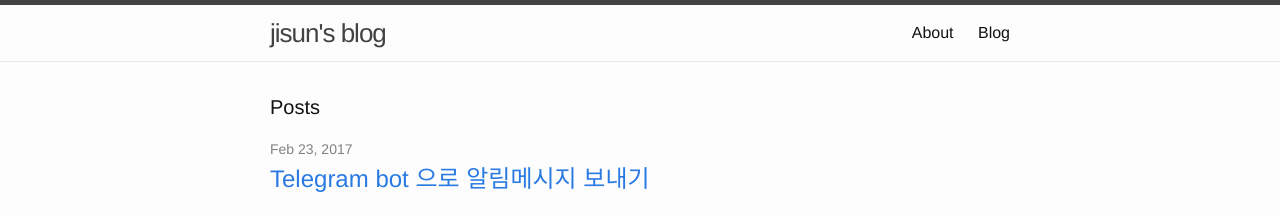
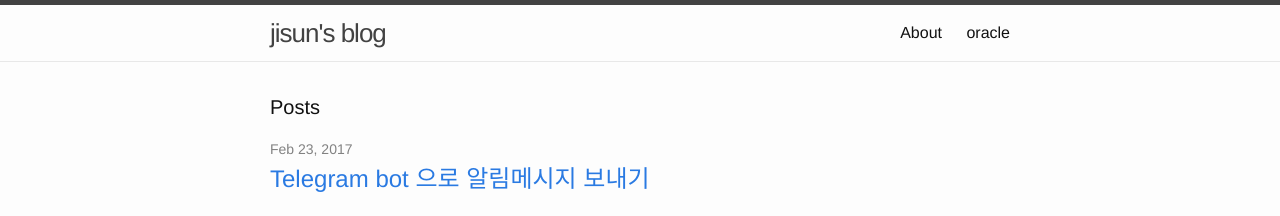
Before and after one commit to JisunShin/jisunshin.github.io, a Jekyll site: the page built from index.md, in a window 1280 px wide. Shown: the top 216 px of the page. Built offline with Jekyll 4.4.1, drawn with Linux system fonts in a browser that asks for light colours.

Commit message:
Update blog.html

```diff
--- a/category/blog.html
+++ b/category/blog.html
@@ -1,5 +1,5 @@
 ---
 layout: category
-title: Blog
-category: blog
+title: oracle
+category: oracle
 ---
```
